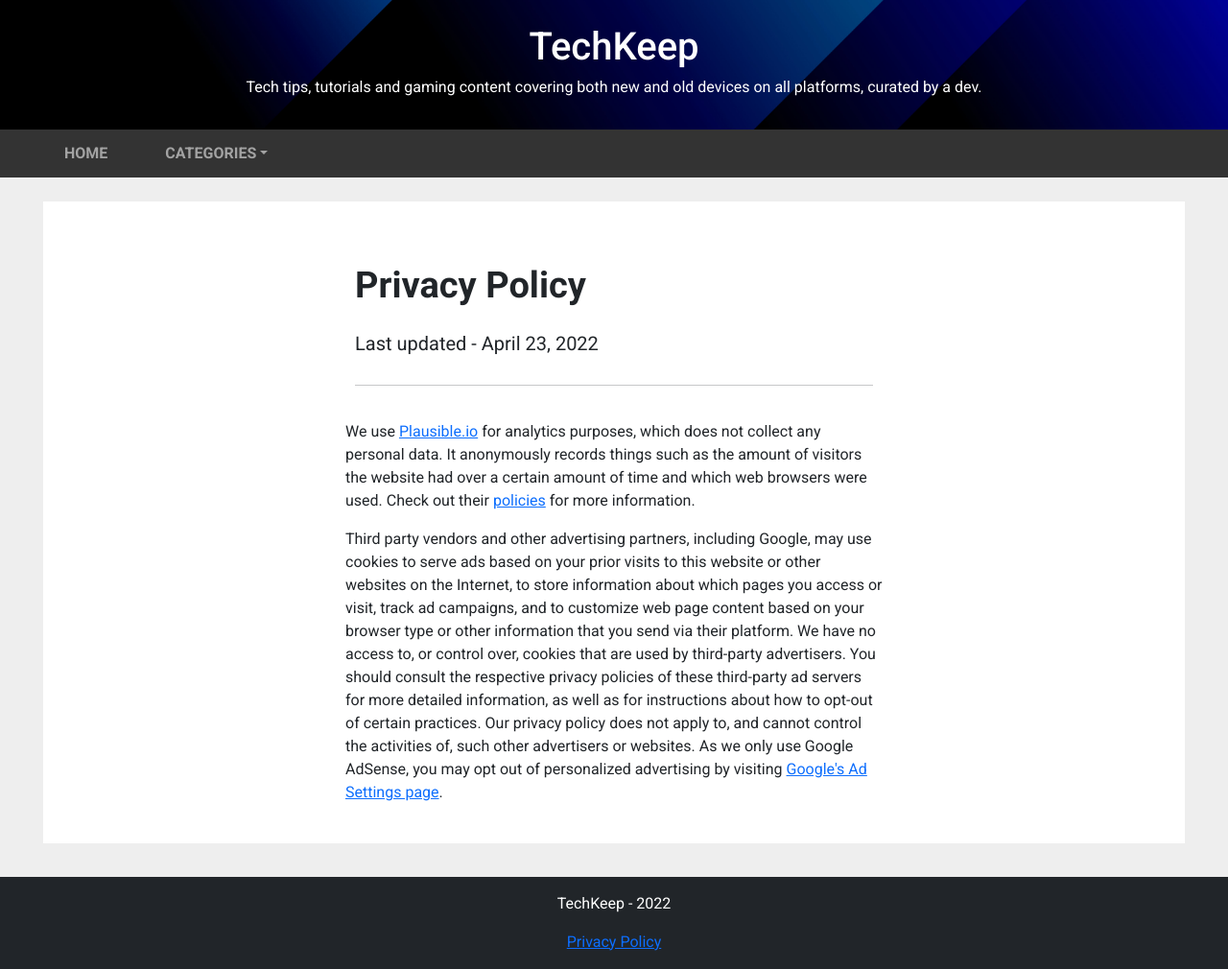
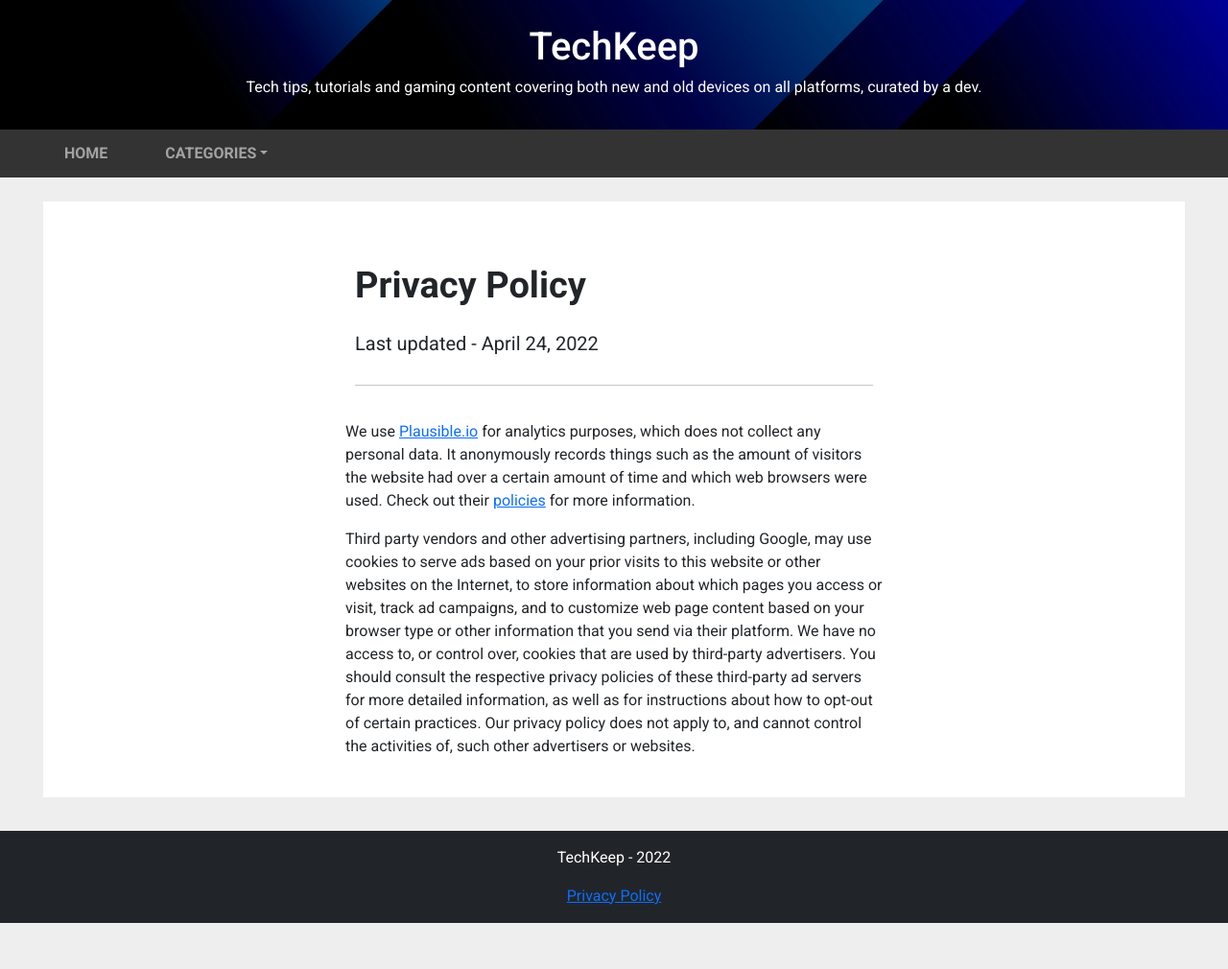
Before and after one commit to TechKeep/TechKeep.github.io, a Jekyll site: the page built from privacy-policy.md, in a window 1280 px wide. Shown: the whole page at 96% size. Built offline with Jekyll 4.4.1, drawn with Linux system fonts in a browser that asks for light colours; nearby versions of some CDN libraries; after the commit the page ends 962 px from its top, so only the background shows below that.

Commit message:
removed adsense from privpol as we got denied

```diff
--- a/privacy-policy.md
+++ b/privacy-policy.md
@@ -1,10 +1,10 @@
 ---
 title: Privacy Policy
-subtitle: Last updated - April 23, 2022
+subtitle: Last updated - April 24, 2022
 layout: privacy-policy
 permalink: /privacy-policy/
 ---
 
 <p>We use <a href="https://plausible.io/">Plausible.io</a> for analytics purposes, which does not collect any personal data. It anonymously records things such as the amount of visitors the website had over a certain amount of time and which web browsers were used. Check out their <a href="https://plausible.io/data-policy">policies</a> for more information.</p>
 
-<p>Third party vendors and other advertising partners, including Google, may use cookies to serve ads based on your prior visits to this website or other websites on the Internet, to store information about which pages you access or visit, track ad campaigns, and to customize web page content based on your browser type or other information that you send via their platform. We have no access to, or control over, cookies that are used by third-party advertisers. You should consult the respective privacy policies of these third-party ad servers for more detailed information, as well as for instructions about how to opt-out of certain practices. Our privacy policy does not apply to, and cannot control the activities of, such other advertisers or websites. As we only use Google AdSense, you may opt out of personalized advertising by visiting <a href="https://www.google.com/settings/ads">Google's Ad Settings page</a>.</p>
+<p>Third party vendors and other advertising partners, including Google, may use cookies to serve ads based on your prior visits to this website or other websites on the Internet, to store information about which pages you access or visit, track ad campaigns, and to customize web page content based on your browser type or other information that you send via their platform. We have no access to, or control over, cookies that are used by third-party advertisers. You should consult the respective privacy policies of these third-party ad servers for more detailed information, as well as for instructions about how to opt-out of certain practices. Our privacy policy does not apply to, and cannot control the activities of, such other advertisers or websites. <!--As we only use Google AdSense, you may opt out of personalized advertising by visiting <a href="https://www.google.com/settings/ads">Google's Ad Settings page</a>.--></p>
```
